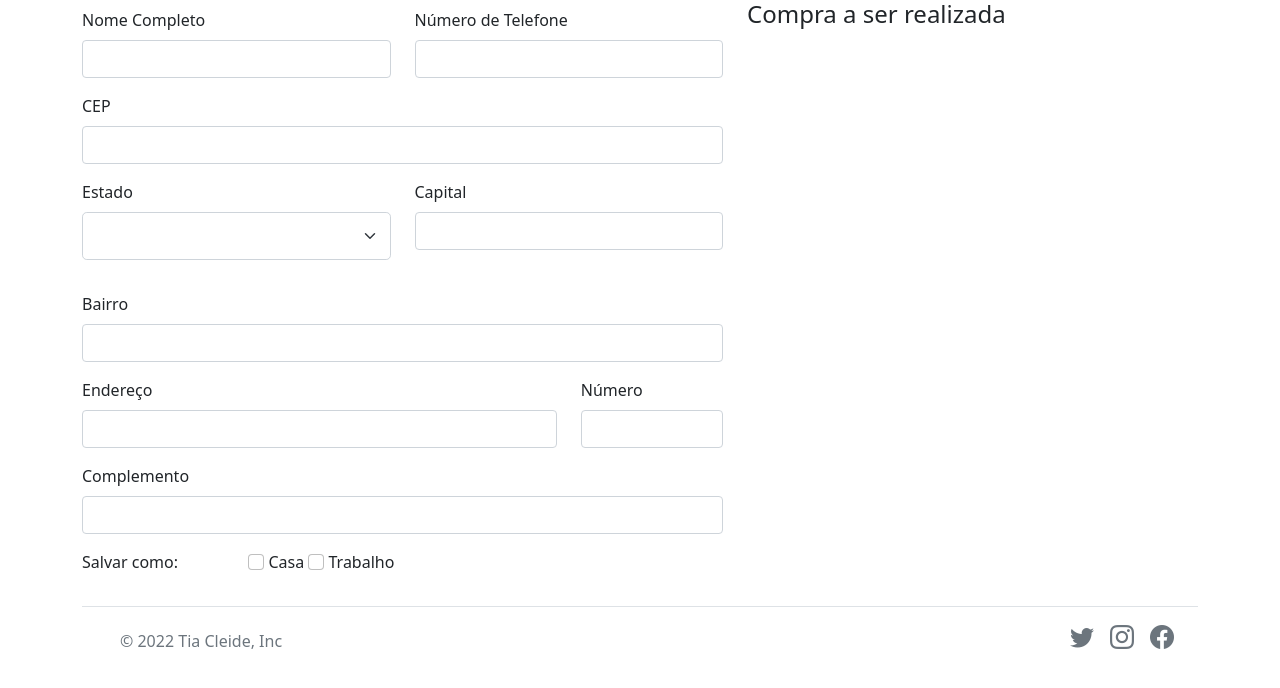
After one commit to AlexBorgesTeles/Projeto-Final---turma-72, a PHP site: page /fimdecompra.php in a window 1280 px wide. The commit adds this page. Shown: the top 688 px of the page. Run offline with PHP 8.4, Linux system fonts and the light colour scheme; some libraries are stand-ins or nearby versions.

Commit message:
atualização

```diff
--- /dev/null
+++ b/loja/fimdecompra.php
@@ -0,0 +1,110 @@
+<?php
+    include "../modelos/conexao.php";
+?>
+<!DOCTYPE HTML>
+    <html lang="pt-BR">
+    <head>
+        <meta charset="UTF-8">
+        <title>Finalizando sua compra!</title>
+        <link href="https://cdn.jsdelivr.net/npm/bootstrap@5.1.3/dist/css/bootstrap.min.css" rel="stylesheet" integrity="sha384-1BmE4kWBq78iYhFldvKuhfTAU6auU8tT94WrHftjDbrCEXSU1oBoqyl2QvZ6jIW3" crossorigin="anonymous">
+        <link rel="stylesheet" href="https://cdn.jsdelivr.net/npm/bootstrap-icons@1.8.1/font/bootstrap-icons.css">
+        <!-- <link rel="icon" type="image/png" href="icones/fofo.png"> -->
+    </head>
+    <body>
+        <div class="container">
+            <div class="row">
+                <div class="col-7">
+                    <div class="row">
+                        <div class="col mb-3 mt-2">
+                            <label for="nome" class="form-label">Nome Completo</label>
+                            <input type="text" class="form-control" name="nome">
+                        </div>
+                        <div class="col mb-3 mt-2">
+                            <label for="telefone" class="form-label">Número de Telefone</label>
+                            <input type="text" class="form-control" name="telefone">
+                        </div>
+                    </div>
+                    <div class="col mb-3">
+                        <label for="cep" class="form-label">CEP</label>
+                        <input type="text" class="form-control" name="cep">
+                    </div>
+                    <div class="row">
+                        <div class="col mb-3">
+                            <label for="estado" class="form-label">Estado</label>
+                            <select id="estado" class="form-select form-select-lg mb-3" aria-label=".form-select-lg example">
+                                <option value="" disabled selected></option>
+                                <option value="AC">Acre</option>
+                                <option value="AL">Alagoas</option>
+                                <option value="AP">Amapá</option>
+                                <option value="AM">Amazonas</option>
+                                <option value="BA">Bahia</option>
+                                <option value="CE">Ceará</option>
+                                <option value="DF">Distrito Federal</option>
+                                <option value="ES">Espírito Santo</option>
+                                <option value="GO">Goiás</option>
+                                <option value="MA">Maranhão</option>
+                                <option value="MT">Mato Grosso</option>
+                                <option value="MS">Mato Grosso do Sul</option>
+                                <option value="MG">Minas Gerais</option>
+                                <option value="PA">Pará</option>
+                                <option value="PB">Paraíba</option>
+                                <option value="PR">Paraná</option>
+                                <option value="PE">Pernambuco</option>
+                                <option value="PI">Piauí</option>
+                                <option value="RJ">Rio de Janeiro</option>
+                                <option value="RN">Rio Grande do Norte</option>
+                                <option value="RS">Rio Grande do Sul</option>
+                                <option value="RO">Rondônia</option>
+                                <option value="RR">Roraima</option>
+                                <option value="SC">Santa Catarina</option>
+                                <option value="SP">São Paulo</option>
+                                <option value="SE">Sergipe</option>
+                                <option value="TO">Tocantins</option>
+                                <option value="EX">Estrangeiro</option>
+                            </select>
+                        </div>
+                        <div class="col mb-3">
+                            <label for="capital" class="form-label">Capital</label>
+                            <input type="text" class="form-control" name="capital">
+                        </div>
+                    </div>
+                    <div class="col mb-3">
+                        <label for="bairro" class="form-label">Bairro</label>
+                        <input type="text" class="form-control" name="bairro">
+                    </div>
+                    <div class="row">
+                        <div class="col-9 mb-3">
+                            <label for="endereco" class="form-label">Endereço</label>
+                            <input type="text" class="form-control" name="endereco">
+                        </div>
+                        <div class="col-3 mb-3">
+                            <label for="numcasa" class="form-label">Número</label>
+                            <input type="text" class="form-control" name="numcasa">
+                        </div>
+                    </div>
+                    <div class="col mb-3">
+                        <label for="complemento" class="form-label">Complemento</label>
+                        <input type="text" class="form-control" name="complemento">
+                    </div>
+                    <div class="row">
+                        <div class="col-3">
+                            <label for="entrega" class="form-label">Salvar como:</label>
+                        </div>
+                        <div class="col-9" class="form-check">
+                            <input class="form-check-input" type="checkbox" value="" id="flexCheckDefault">
+                            <label class="form-check-label" for="flexCheckDefault">Casa</label>
+                            <input class="form-check-input" type="checkbox" value="" id="flexCheckDefault">
+                            <label class="form-check-label" for="flexCheckDefault">Trabalho</label>
+                        </div>
+                    </div>
+                </div>
+                <div class="col-5">
+                    <h4>Compra a ser realizada</h4>
+                    <card></card>
+                </div>
+            </div>
+        </div>
+
+<?php
+    include "../modelos/footer.php"
+?>
```
Also changed, not shown: loja/detalhes.php (+5 -5 lines).
